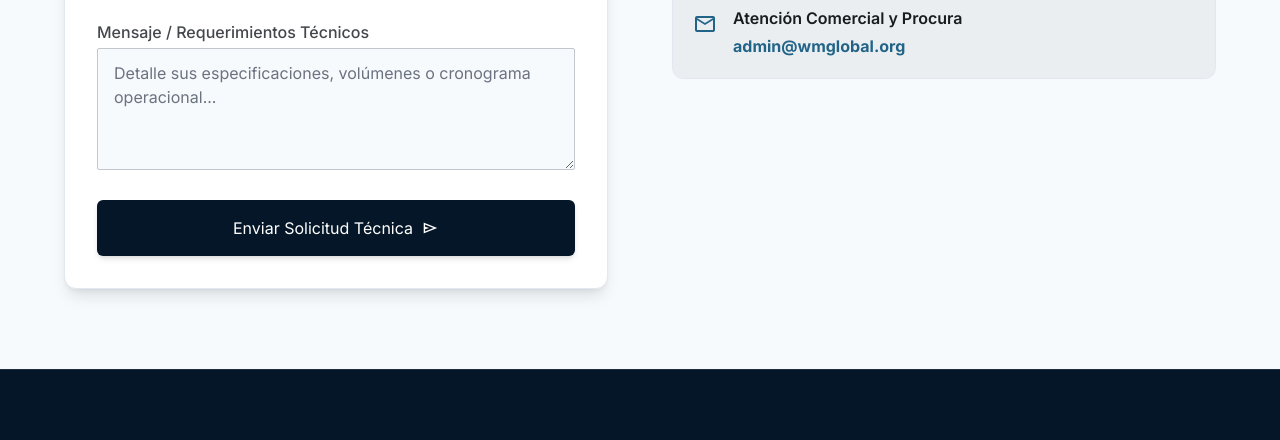
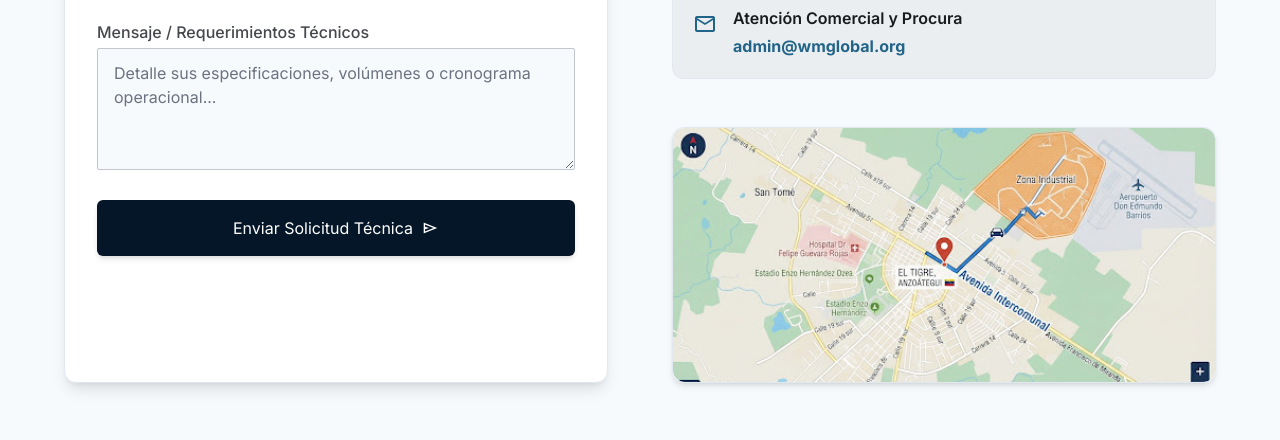
Before and after one commit to wetoledon-lab/wmglobal2, an Astro site: page / in a window 1280 px wide. Shown: the part 4380-4820 px from the top of the page. Built offline with nearby package versions, Linux system fonts and the light colour scheme; Astro itself is replaced by a stand-in of ours.

Commit message:
Update Contact.astro

```diff
--- a/src/components/Contact.astro
+++ b/src/components/Contact.astro
@@ -22,9 +22,10 @@ const serviceOptions = [
           Nuestro equipo de ingenieros y especialistas está listo para evaluar sus requerimientos.
         </p>
 
-<form
+        <form
           name="contacto-wmglobal"
           method="POST"
+          action="/"
           data-netlify="true"
           class="space-y-6"
         >
@@ -123,7 +124,7 @@ const serviceOptions = [
               </div>
             </div>
 
-           <div class="flex items-start gap-4 p-5 bg-surface-container rounded-xl border border-border-technical/80">
+            <div class="flex items-start gap-4 p-5 bg-surface-container rounded-xl border border-border-technical/80">
               <span class="material-symbols-outlined text-secondary text-2xl shrink-0 mt-0.5">call</span>
               <div class="w-full">
                 <h4 class="font-button text-on-surface font-semibold mb-3">Contacto Directivo</h4>
@@ -179,3 +180,18 @@ const serviceOptions = [
                 </p>
               </div>
             </div>
+          </div>
+        </div>
+
+        <div class="w-full h-64 rounded-xl overflow-hidden shadow-md border border-border-technical">
+          <div
+            class="w-full h-full bg-cover bg-center rounded-xl"
+            style="background-image: url('/images/location-map.jpg');"
+            role="img"
+            aria-label="Mapa de ubicación en El Tigre, Anzoátegui, Venezuela"
+          ></div>
+        </div>
+      </div>
+    </div>
+  </div>
+</section>
```
